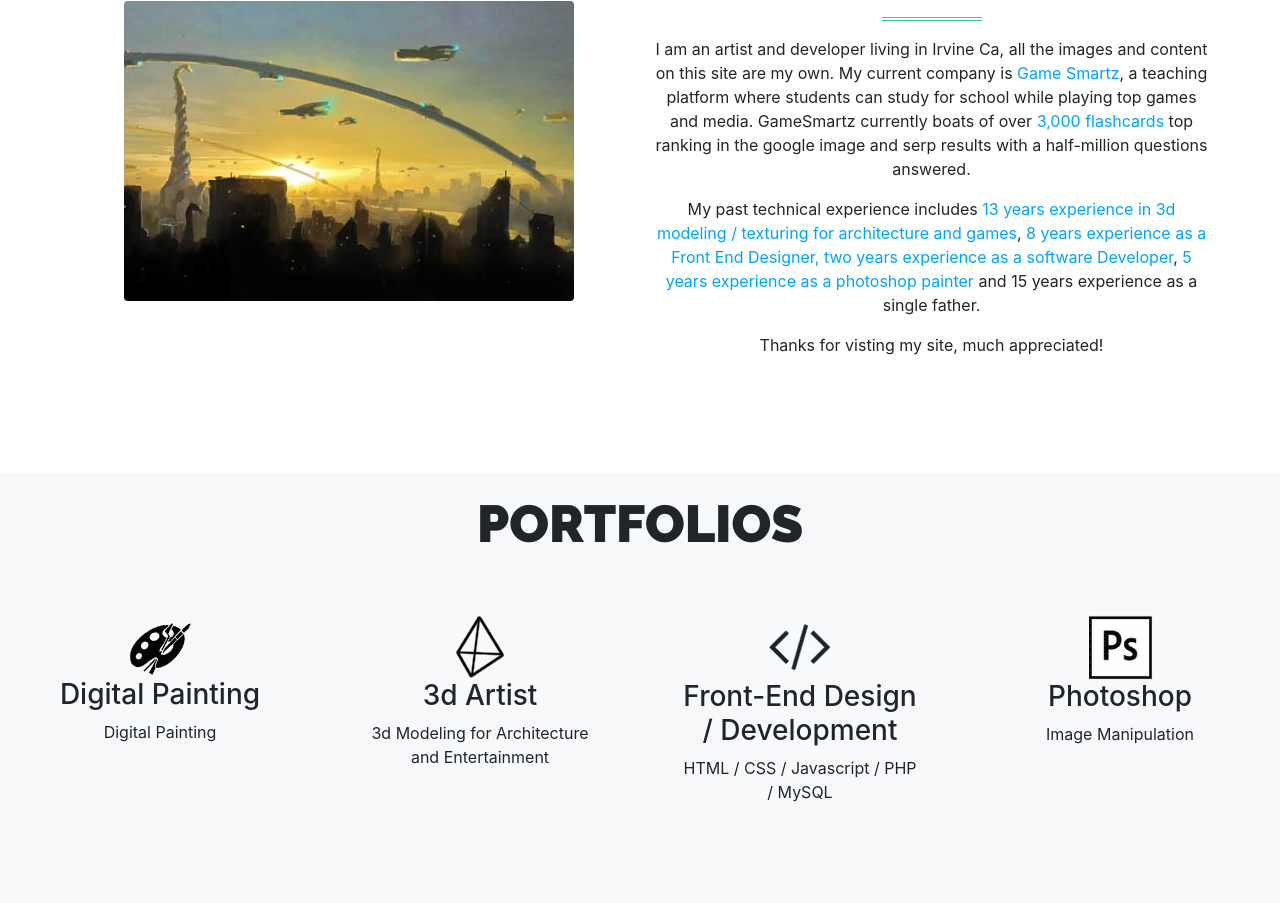
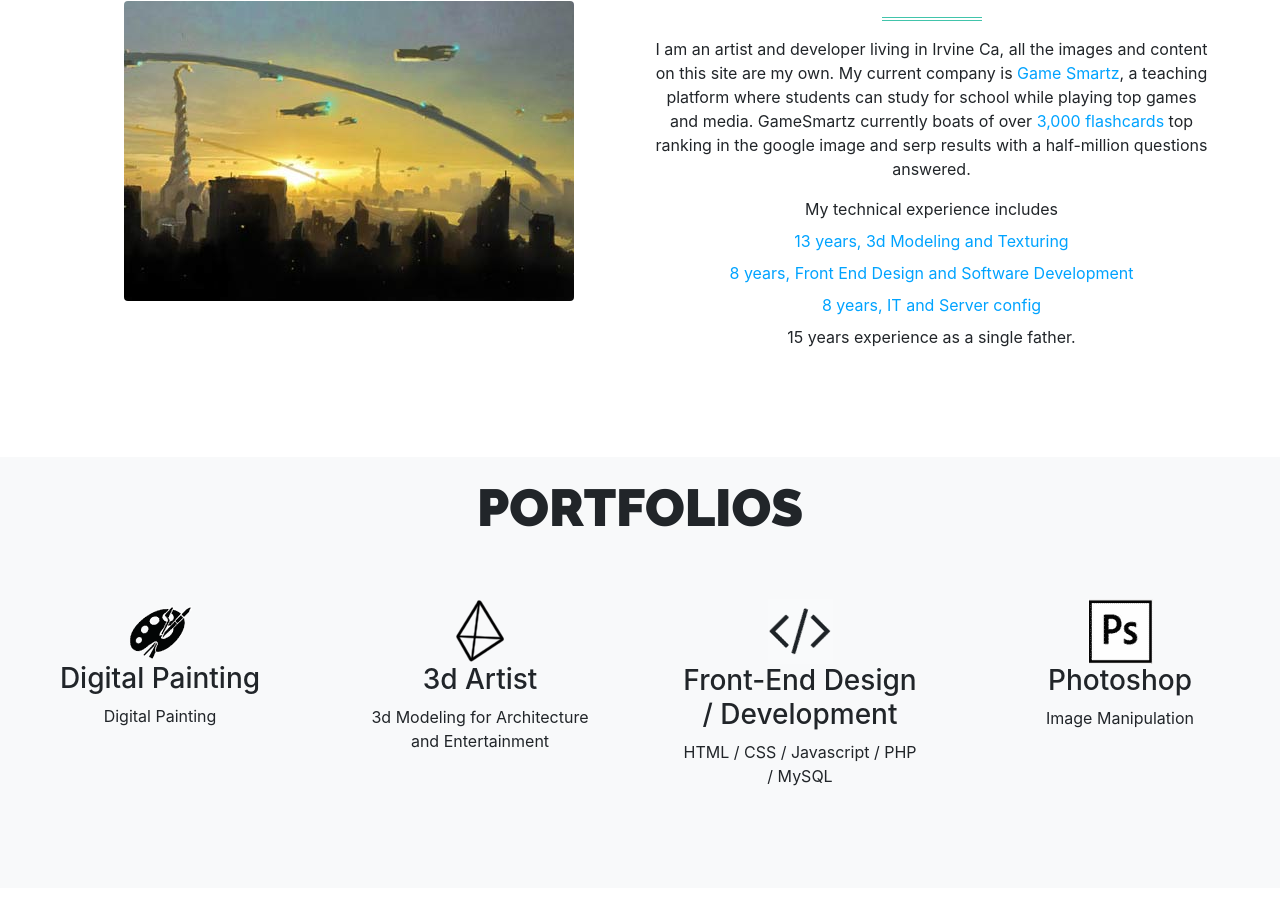
Before and after one commit to gamesmartz/3D-Portfolio, a PHP site: page / in a window 1280 px wide. Shown: the part 797-1700 px from the top of the page. Run offline with PHP 8.4, Linux system fonts and the light colour scheme; some libraries are stand-ins or nearby versions.

Commit message:
changed index verbage

```diff
--- a/index.php
+++ b/index.php
@@ -44,8 +44,12 @@
          <h1>Hi, I'm Matt Norkaitis</h1>
           <hr class="colored">
             <p>I am an artist and developer living in Irvine Ca, all the images and content on this site are my own.  My current company is <a style="color: #00A3FF" href="https://gamesmartz.com">Game Smartz</a>, a teaching platform where students can study for school while playing top games and media. GameSmartz currently boats of over <a style="color: #00A3FF" href="https://gamesmartz.com/flashcard-thumbs?grade=all&subject=science">3,000 flashcards</a> top ranking in the google image and serp results with a half-million questions answered.</p>
-            <p>My past technical experience includes <a style="color: #00A3FF" href="3d-artist">13 years experience in 3d modeling / texturing for architecture and games</a>, <a style="color: #00A3FF" href="front-end-dev">8 years experience as a Front End Designer, two years experience as a software Developer</a>, <a style="color: #00A3FF" href="digital-painting">5 years experience as a photoshop painter</a> and 15 years experience as a single father.</p>
-            <p>Thanks for visting my site, much appreciated!</p>
+            <p style="margin-bottom: 0.5rem;">My technical experience includes
+            <p style="margin-bottom: 0.5rem;"><a style="color: #00A3FF;" href="3d-artist">13 years, 3d Modeling and Texturing</a></p>
+            <p style="margin-bottom: 0.5rem;"><a style="color: #00A3FF;" href="front-end-dev">8 years, Front End Design and Software Development</a></p>
+            <p style="margin-bottom: 0.5rem;"><a style="color: #00A3FF;" href="front-end-dev">8 years, IT and Server config</a></p>
+            <p style="margin-bottom: 0.5rem;">15 years experience as a single father.</p>
+
 
         </div>
       </div>
```
